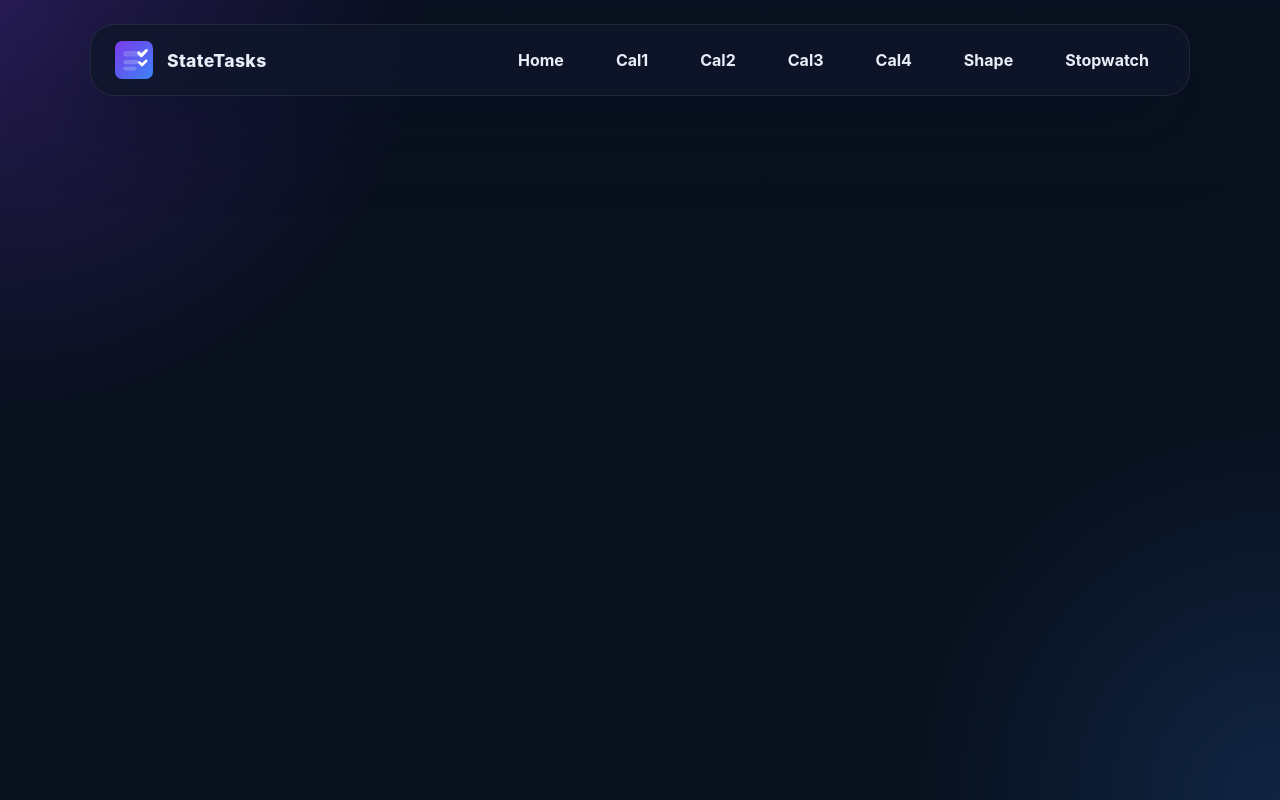
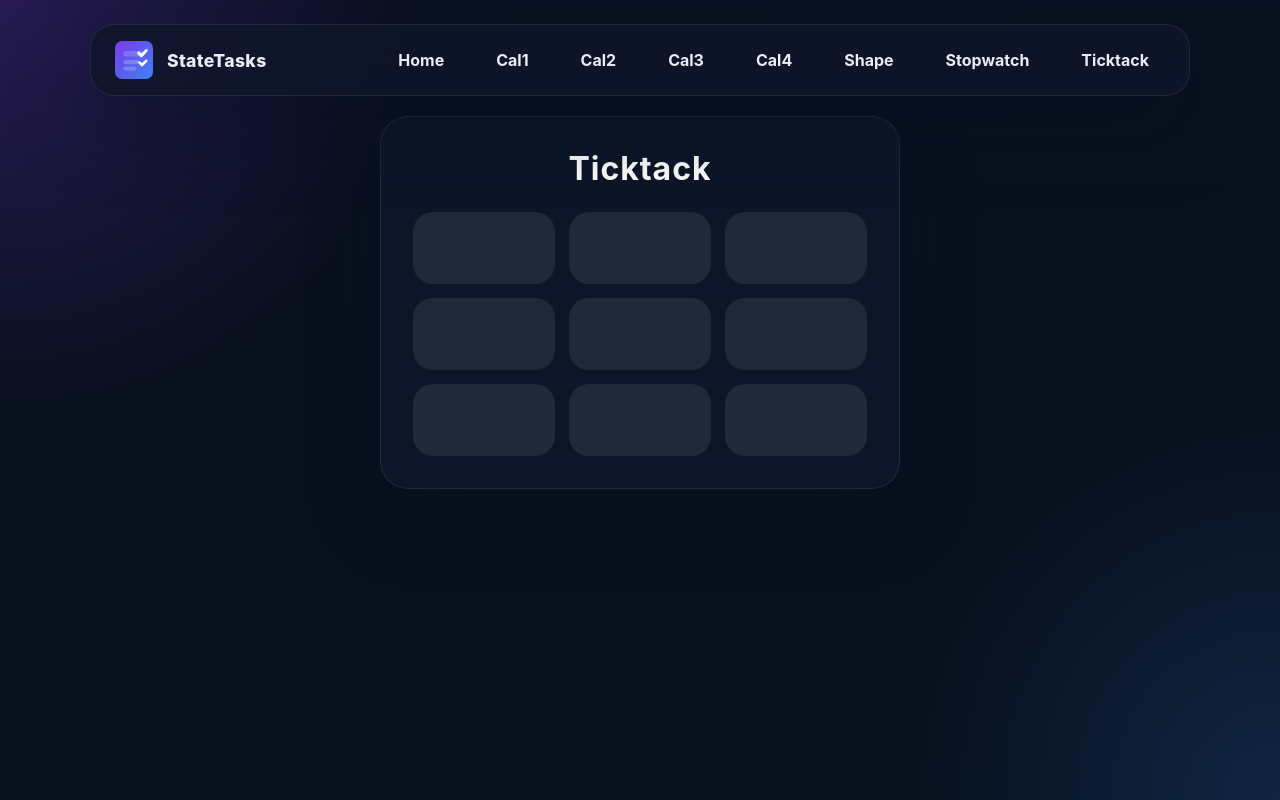
Before and after one commit to dhruvinviru/statetasks, a React (Create React App) app: page /Ticktack in a window 1280 px wide. Built offline with nearby package versions, Linux system fonts and the light colour scheme.

Commit message:
tick-tack project added

```diff
--- a/src/App.css
+++ b/src/App.css
@@ -257,6 +257,58 @@ input {
   justify-content: space-between;
   align-items: center;
   gap: 1rem;
+}
+
+.tick-tack {
+  width: min(520px, 100%);
+  margin: 0 auto;
+  padding: 2rem;
+  background: rgba(15, 23, 42, 0.92);
+  border: 1px solid rgba(255, 255, 255, 0.08);
+  border-radius: 1.75rem;
+  box-shadow: 0 25px 70px rgba(7, 16, 33, 0.35);
+  text-align: center;
+}
+
+.tick-tack h1 {
+  margin: 0 0 1.5rem;
+  font-size: clamp(2rem, 2.5vw, 2.4rem);
+  letter-spacing: 0.03em;
+  color: #ffffff;
+}
+
+.tick-tack > div:last-child {
+  display: grid;
+  grid-template-columns: repeat(3, minmax(0, 1fr));
+  gap: 0.85rem;
+}
+
+.tick-tack .btn {
+  min-height: 4.5rem;
+  border: none;
+  border-radius: 1.25rem;
+  background: rgba(255, 255, 255, 0.08);
+  color: var(--text);
+  font-size: 1.35rem;
+  font-weight: 700;
+  cursor: pointer;
+  transition: transform 0.2s ease, background 0.2s ease, box-shadow 0.2s ease;
+}
+
+.tick-tack .btn:hover {
+  background: rgba(124, 58, 237, 0.16);
+  box-shadow: 0 15px 30px rgba(124, 58, 237, 0.16);
+  transform: translateY(-2px);
+}
+
+@media (max-width: 560px) {
+  .tick-tack {
+    padding: 1.5rem;
+  }
+
+  .tick-tack > div:last-child {
+    gap: 0.65rem;
+  }
 }
 
 .result-block h2 {
--- a/src/App.js
+++ b/src/App.js
@@ -9,6 +9,7 @@ import Cal3 from './component/Cal3';
 import Cal4 from './component/Cal4';
 import Shape from './component/Shape';
 import Stopwatch from './component/Stopwatch';
+import Ticktack from './component/Ticktack';
 
 const menuItems = [
   { name: 'Home', path: '/' },
@@ -18,6 +19,7 @@ const menuItems = [
   { name: 'Cal4', path: '/Cal4' },
   { name: 'Shape', path: '/Shape' },
   { name: 'Stopwatch', path: '/Stopwatch' },
+  { name: 'Ticktack', path: '/Ticktack' },
 ];
 
 function App() {
@@ -32,6 +34,7 @@ function App() {
         <Route path="/Cal4" element={<Cal4 />} />
         <Route path="/Shape" element={<Shape />} />
         <Route path="/Stopwatch" element={<Stopwatch />} />
+        <Route path="/Ticktack" element={<Ticktack />} />
       </Routes>
       <Analytics />
     </div>
--- a/src/component/Cal4.jsx
+++ b/src/component/Cal4.jsx
@@ -36,21 +36,21 @@ function Cal4() {
                 <p className='display'>{result}</p>
                 <p>{operator}</p>
                 <button className="num-btn" onClick={() => {
-                    if (result === 0) {
+                    if (result === '0') {
                         setResult('1')
                     } else {
                         setResult(result + '1')
                     }
                 }}>1</button>
                 <button className="num-btn" onClick={() => {
-                    if (result === 0) {
+                    if (result === '0') {
                         setResult('2')
                     } else {
                         setResult(result + '2')
                     }
                 }}>2</button>
                 <button className="num-btn" onClick={() => {
-                    if (result === 0) {
+                    if (result === '0') {
                         setResult('3')
                     } else {
                         setResult(result + '3')
@@ -60,26 +60,26 @@ function Cal4() {
                     if (result.length > 1) {
                         setResult(result.substring(0, result.length - 1))
                     } else {
-                        setResult(0)
+                        setResult('0')
                     }
                 }}>«</button>
 
                 <button className="num-btn" onClick={() => {
-                    if (result === 0) {
+                    if (result === '0') {
                         setResult('4')
                     } else {
                         setResult(result + '4')
                     }
                 }}>4</button>
                 <button className="num-btn" onClick={() => {
-                    if (result === 0) {
+                    if (result === '0') {
                         setResult('5')
                     } else {
                         setResult(result + '5')
                     }
                 }}>5</button>
                 <button className="num-btn" onClick={() => {
-                    if (result === 0) {
+                    if (result === '0') {
                         setResult('6')
                     } else {
                         setResult(result + '6')
@@ -88,21 +88,21 @@ function Cal4() {
                 <button className="num-btn op-btn" onClick={() => { oparation('/') }}>/</button>
 
                 <button className="num-btn" onClick={() => {
-                    if (result === 0) {
+                    if (result === '0') {
                         setResult('7')
                     } else {
                         setResult(result + '7')
                     }
                 }}>7</button>
                 <button className="num-btn" onClick={() => {
-                    if (result === 0) {
+                    if (result === '0') {
                         setResult('8')
                     } else {
                         setResult(result + '8')
                     }
                 }}>8</button>
                 <button className="num-btn" onClick={() => {
-                    if (result === 0) {
+                    if (result === '0') {
                         setResult('9')
                     } else {
                         setResult(result + '9')
@@ -110,9 +110,9 @@ function Cal4() {
                 }}>9</button>
                 <button className="num-btn op-btn" onClick={() => { oparation('*') }}>*</button>
 
-                <button className="num-btn sp-btn" onClick={() => { setResult(0) }}>C</button>
+                <button className="num-btn sp-btn" onClick={() => { setResult('0') }}>C</button>
                 <button className="num-btn" onClick={() => {
-                    if (result === 0) {
+                    if (result === '0') {
                         setResult('0')
                     } else {
                         setResult(result + '0')
--- /dev/null
+++ b/src/component/Ticktack.jsx
@@ -0,0 +1,34 @@
+import React, { useState } from 'react'
+
+function Ticktack() {
+  const [btn, setBtn] = useState(Array(9).fill(null))
+  const [turn, setTurn] = useState('X')
+  // const [win, setWin] = useState(null)
+  const click = (index) => {
+    const temp = [...btn]
+    if(btn[index] === null){
+      temp[index] = turn;
+    }
+    setBtn(temp)
+    setTurn(turn === 'X' ? 'O' : 'X')
+    // checkwin(index)
+  }
+
+
+  return (
+    <div className='tick-tack'>
+      <div>
+        <h1>Ticktack</h1>
+      </div>
+      <div>
+        {btn.map((val, i) => {
+          return (
+            <button className='btn' key={i} onClick={() => { click(i) }}>{val}</button>
+          )
+        })}
+      </div>
+    </div>
+  )
+}
+
+export default Ticktack
```
